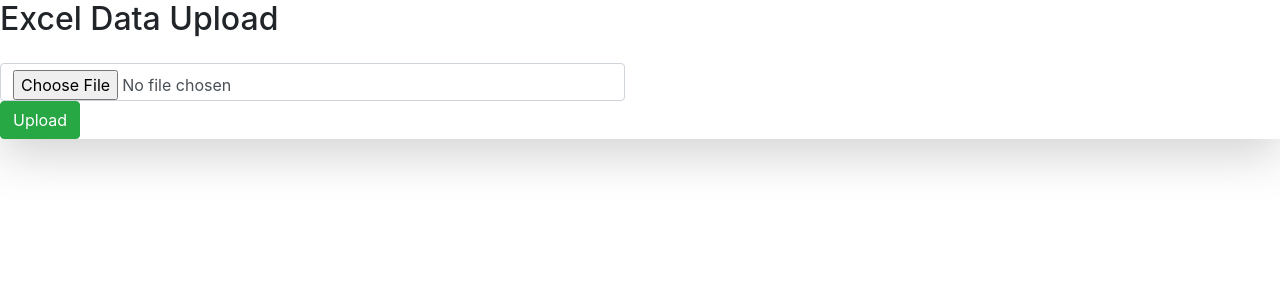
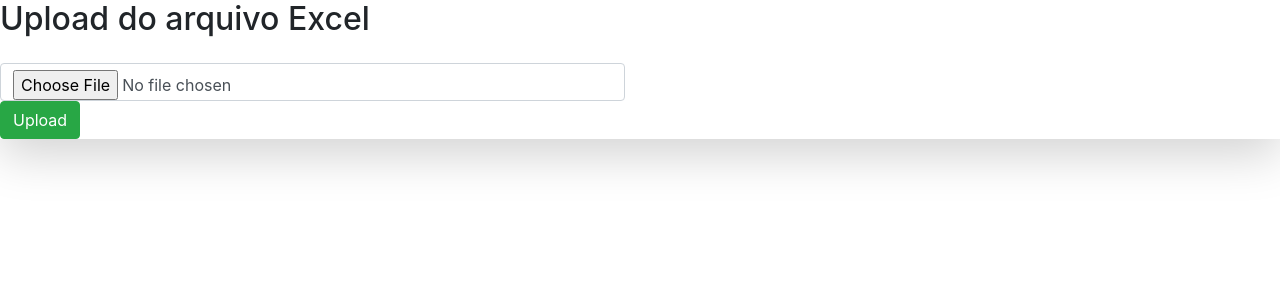
Before and after one commit to Ruan-Franklin/Dashboard, a Django app: page /Import_csv/ in a window 1280 px wide. Shown: the top 300 px of the page. Run offline with Django 3.2, Linux system fonts and the light colour scheme; some libraries are stand-ins or nearby versions.

Commit message:
Consertando bugs

```diff
--- a/mysite/dashboard/templates/importexcel.html
+++ b/mysite/dashboard/templates/importexcel.html
@@ -9,7 +9,7 @@
         <div class="col-md-6 col-xs-12">
           <div class="x_panel">
             <div class="x_title">
-              <h2>Excel Data Upload</h2>
+              <h2>Upload do arquivo Excel</h2>
 
               <div class="clearfix"></div>
             </div>
```
